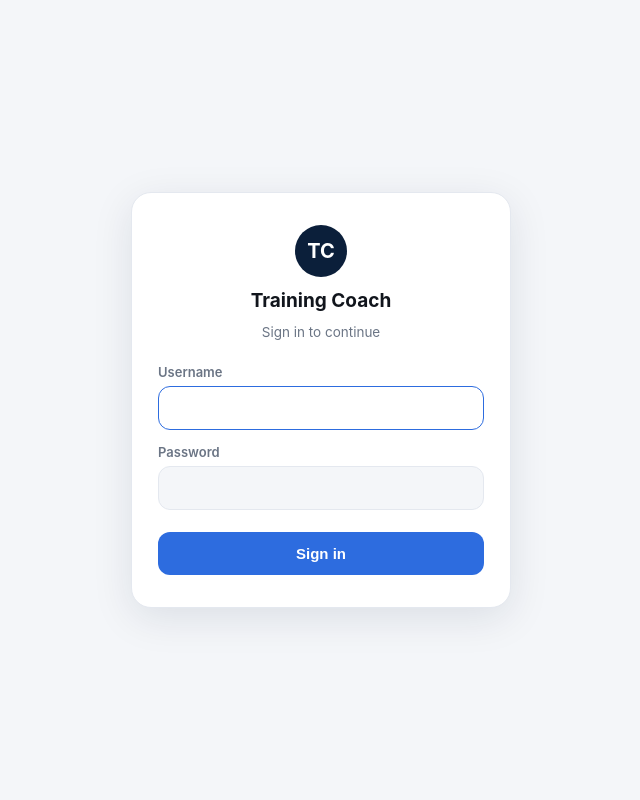
After one commit to Czerw0/training-coach-ai, a Django app: page /accounts/login/ in a window 1280 px wide. The commit adds this page. Shown: the whole page, without its empty margins (319-959 px from the left). Run offline with Django 5.2, Linux system fonts and the light colour scheme.

Commit message:
fixes, deletion of sync button

```diff
--- /dev/null
+++ b/coach/templates/registration/login.html
@@ -0,0 +1,96 @@
+<!DOCTYPE html>
+<html lang="en">
+<head>
+    <meta charset="UTF-8">
+    <meta name="viewport" content="width=device-width, initial-scale=1.0, maximum-scale=1.0, user-scalable=no">
+    <title>Sign in · Training Coach</title>
+    <style>
+        :root {
+            --navy:#0B1F3A; --blue:#2D6CDF; --ink:#11151C;
+            --ink-soft:#6B7585; --line:#E4E8EF; --surface:#FFFFFF;
+            --bg:#F4F6F9; --danger:#C0392B;
+        }
+        * { box-sizing:border-box; margin:0; padding:0; -webkit-tap-highlight-color:transparent; }
+        html, body { height:100%; }
+        body {
+            font-family:-apple-system,BlinkMacSystemFont,"Segoe UI",system-ui,sans-serif;
+            background:var(--bg); color:var(--ink);
+            min-height:100dvh; display:flex; align-items:center; justify-content:center;
+            padding:24px;
+        }
+        .card {
+            width:100%; max-width:380px;
+            background:var(--surface);
+            border:1px solid var(--line);
+            border-radius:20px;
+            padding:32px 26px;
+            box-shadow:0 10px 40px rgba(11,31,58,0.10);
+        }
+        .brand {
+            display:flex; flex-direction:column; align-items:center; gap:12px;
+            margin-bottom:24px;
+        }
+        .logo {
+            width:52px; height:52px; border-radius:50%;
+            background:var(--navy); color:#fff;
+            display:flex; align-items:center; justify-content:center;
+            font-weight:700; font-size:20px;
+        }
+        .brand h1 { font-size:19px; font-weight:650; }
+        .brand p { font-size:13.5px; color:var(--ink-soft); }
+
+        label { display:block; font-size:13px; font-weight:600; color:var(--ink-soft); margin:14px 0 6px; }
+        input[type="text"], input[type="password"] {
+            width:100%; padding:12px 15px;
+            border:1px solid var(--line); background:var(--bg);
+            border-radius:12px; font-size:16px; color:var(--ink); outline:none;
+        }
+        input:focus { border-color:var(--blue); background:#fff; }
+
+        button {
+            width:100%; margin-top:22px;
+            background:var(--blue); color:#fff; border:none;
+            border-radius:12px; padding:13px;
+            font-size:15px; font-weight:600; cursor:pointer;
+        }
+        button:active { background:var(--navy); }
+
+        .error {
+            background:#FBEAEA; color:var(--danger);
+            border-radius:10px; padding:10px 13px;
+            font-size:13.5px; margin-bottom:4px;
+        }
+        .error ul { list-style:none; }
+    </style>
+</head>
+<body>
+    <div class="card">
+        <div class="brand">
+            <div class="logo">TC</div>
+            <h1>Training Coach</h1>
+            <p>Sign in to continue</p>
+        </div>
+
+        {% if form.errors %}
+            <div class="error">
+                Incorrect username or password. Please try again.
+            </div>
+        {% endif %}
+
+        <form method="post" action="{% url 'login' %}">
+            {% csrf_token %}
+
+            <label for="id_username">Username</label>
+            <input type="text" name="username" id="id_username"
+                   autocomplete="username" autocapitalize="none" autofocus required>
+
+            <label for="id_password">Password</label>
+            <input type="password" name="password" id="id_password"
+                   autocomplete="current-password" required>
+
+            <input type="hidden" name="next" value="{{ next }}">
+            <button type="submit">Sign in</button>
+        </form>
+    </div>
+</body>
+</html>
--- a/coach/urls.py
+++ b/coach/urls.py
@@ -5,6 +5,4 @@ urlpatterns = [
     path('', views.chat_page, name='chat_page'),
     path('message/', views.chat_message, name='chat_message'),
     path('reset/', views.chat_reset, name='chat_reset'),
-    path('sync/', views.sync_now, name='sync_now'),
-    path('sync/status/', views.sync_status, name='sync_status'),
 ]
--- a/core/settings.py
+++ b/core/settings.py
@@ -118,3 +118,7 @@ STATIC_URL = 'static/'
 STATIC_ROOT = os.path.join(BASE_DIR, 'staticfiles')
 
 CSRF_TRUSTED_ORIGINS = os.getenv('CSRF_TRUSTED_ORIGINS', '').split(',') if os.getenv('CSRF_TRUSTED_ORIGINS') else []
+
+LOGIN_URL = '/accounts/login/'
+LOGIN_REDIRECT_URL = '/'
+LOGOUT_REDIRECT_URL = '/accounts/login/'
--- a/core/urls.py
+++ b/core/urls.py
@@ -19,5 +19,6 @@ from django.urls import path, include
 
 urlpatterns = [
     path('admin/', admin.site.urls),
+    path('accounts/', include('django.contrib.auth.urls')),
     path('', include('coach.urls')),
 ]
```
Also changed, not shown: coach/templates/coach/chat.html (+0 -54 lines), coach/views.py (+7 -6 lines), coach/migrations/0010_syncstatus.py (added).
